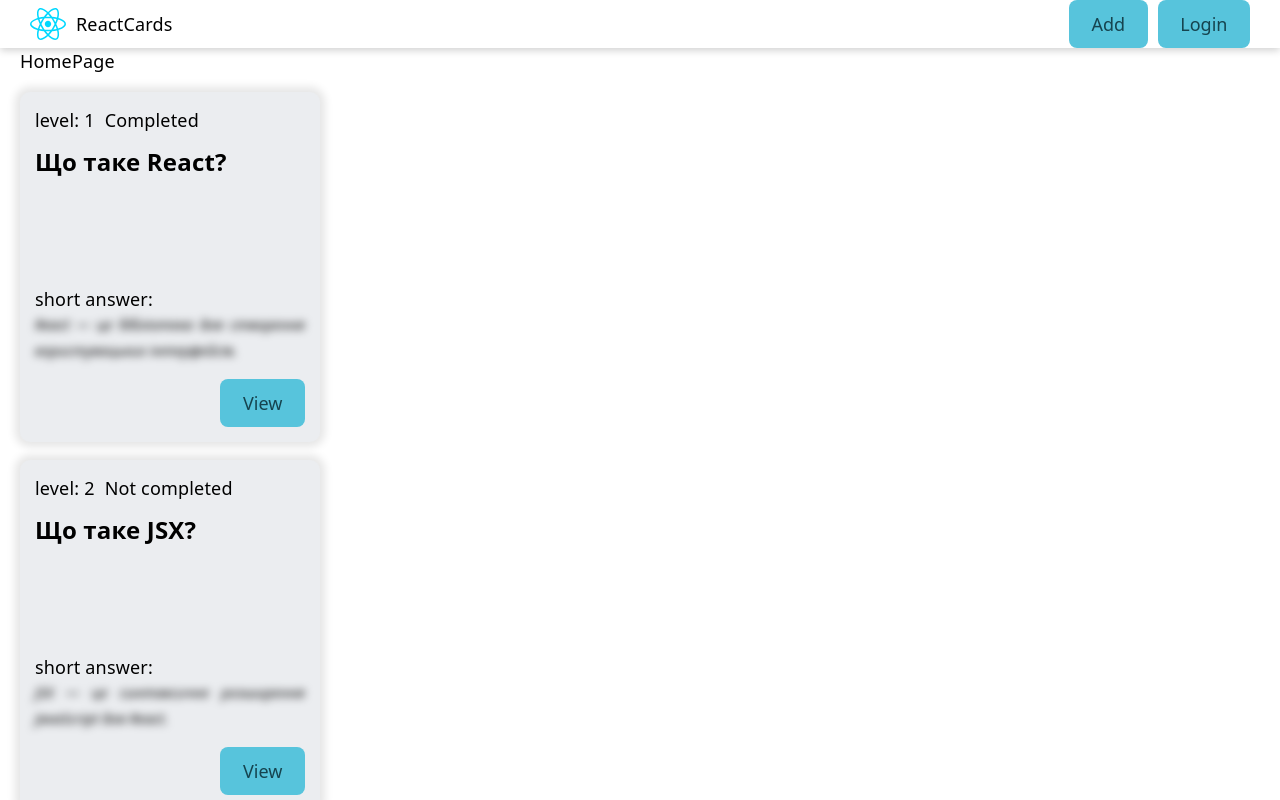
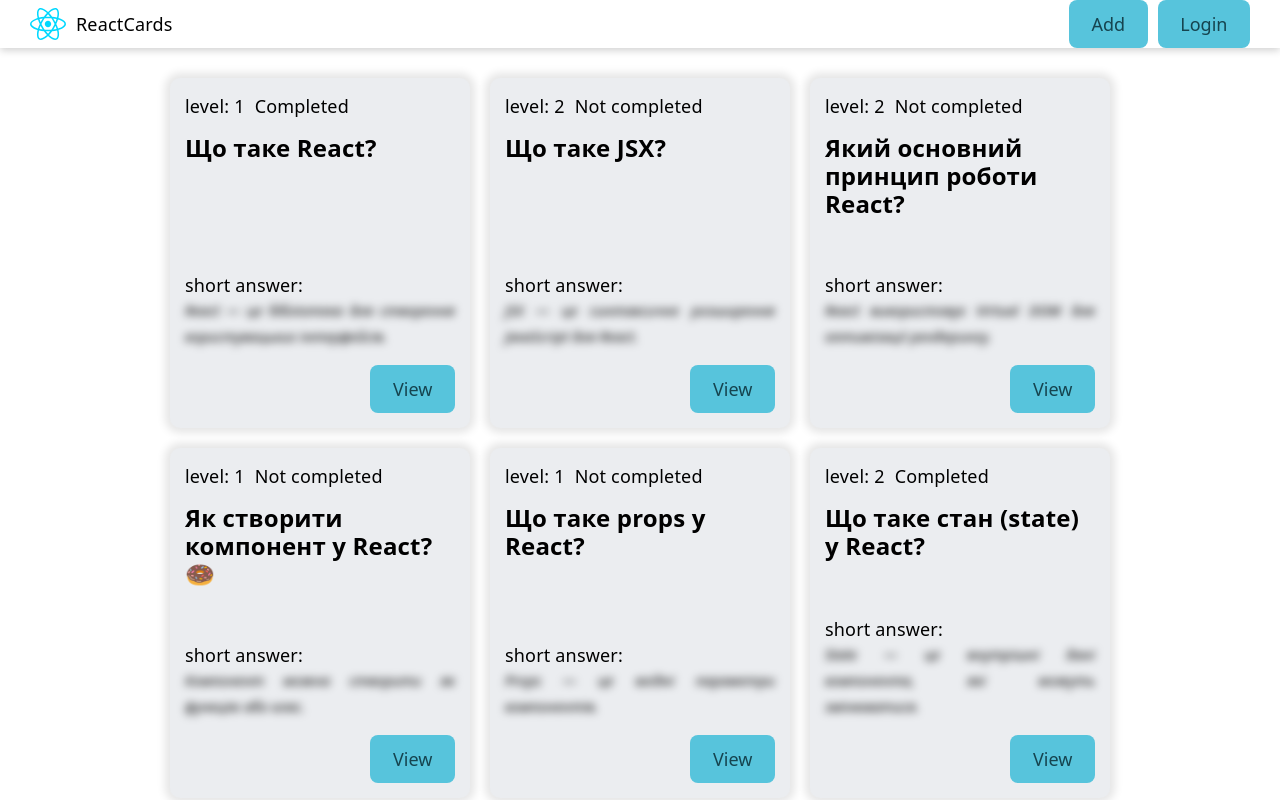
Before and after one commit to YaroslavPrystupluk/react-app-course, a React (Vite) app: page / in a window 1280 px wide. Built offline with nearby package versions, Linux system fonts and the light colour scheme; data requests are answered from the project's data file.

Commit message:
useFetch add

```diff
--- /dev/null
+++ b/src/components/Loader/Loader.jsx
@@ -0,0 +1,11 @@
+import s from "./index.module.css";
+
+const Loader = () => {
+  return (
+    <div className={s.backdrop}>
+      <span className={s.loader}></span>;
+    </div>
+  );
+};
+
+export default Loader;
--- /dev/null
+++ b/src/components/Loader/index.js
@@ -0,0 +1 @@
+export { default as Loader } from "./Loader.jsx";
--- /dev/null
+++ b/src/components/Loader/index.module.css
@@ -0,0 +1,81 @@
+.backdrop {
+  position: fixed;
+  inset: 0;
+  background: rgba(0, 0, 0, 0.5);
+  display: flex;
+  justify-content: center;
+  align-items: center;
+  z-index: 999;
+}
+
+.loader {
+  --color-1: #fff;
+  --color-2: rgba(255, 255, 255, 0);
+  --size: 1.5px;
+
+  width: calc(48 * var(--size));
+  height: calc(24 * var(--size));
+  display: inline-block;
+  position: relative;
+  border: calc(1 * var(--size)) solid var(--color-1);
+}
+.loader::after {
+  content: "";
+  box-sizing: border-box;
+  position: absolute;
+  left: 100%;
+  top: 50%;
+  transform: translateY(-50%);
+  border: calc(1 * var(--size)) solid var(--color-1);
+  width: calc(5 * var(--size));
+  height: calc(12 * var(--size));
+}
+.loader::before {
+  content: "";
+  position: absolute;
+  left: calc(-8 * var(--size));
+  top: 50%;
+  transform: translateY(-50%);
+  height: 80%;
+  width: calc(6 * var(--size));
+  box-sizing: border-box;
+  animation: animloader 2s linear infinite;
+}
+
+@keyframes animloader {
+  0% {
+    box-shadow:
+      calc(11 * var(--size)) 0 var(--color-2),
+      calc(22 * var(--size)) 0 var(--color-2),
+      calc(33 * var(--size)) 0 var(--color-2),
+      calc(44 * var(--size)) 0 var(--color-2);
+  }
+  25% {
+    box-shadow:
+      calc(11 * var(--size)) 0 white,
+      calc(22 * var(--size)) 0 var(--color-2),
+      calc(33 * var(--size)) 0 var(--color-2),
+      calc(44 * var(--size)) 0 var(--color-2);
+  }
+  50% {
+    box-shadow:
+      calc(11 * var(--size)) 0 white,
+      calc(22 * var(--size)) 0 white,
+      calc(33 * var(--size)) 0 var(--color-2),
+      calc(44 * var(--size)) 0 var(--color-2);
+  }
+  75% {
+    box-shadow:
+      calc(11 * var(--size)) 0 white,
+      calc(22 * var(--size)) 0 white,
+      calc(33 * var(--size)) 0 white,
+      calc(44 * var(--size)) 0 var(--color-2);
+  }
+  100% {
+    box-shadow:
+      calc(11 * var(--size)) 0 white,
+      calc(22 * var(--size)) 0 white,
+      calc(33 * var(--size)) 0 white,
+      calc(44 * var(--size)) 0 white;
+  }
+}
--- a/src/components/QuestionsCardList/index.module.css
+++ b/src/components/QuestionsCardList/index.module.css
@@ -1,6 +1,10 @@
 .cardList {
-    display: flex;
-    flex-direction: column;
-    gap: 1rem;
-    margin-top: 1rem
+  width: 100%;
+  padding: 30px 0;
+  margin: 0 auto;
+  display: flex;
+  justify-content: center;
+  align-items: center;
+  flex-wrap: wrap;
+  gap: 20px;
 }
--- /dev/null
+++ b/src/helper/delayFn.js
@@ -0,0 +1,3 @@
+export const delayFn = async (delay = 2000) => {
+  await new Promise((res) => setTimeout(res, delay));
+};
--- a/src/hooks/useFetch.jsx
+++ b/src/hooks/useFetch.jsx
@@ -1,27 +1,25 @@
-import {useEffect, useState} from "react";
+import { useEffect, useState } from "react";
+import { delayFn } from "../helper/delayFn";
 
-export const useFetch = (url) => {
-    const [data, setData] = useState([]);
-    const [loading, setLoading] = useState(true);
-    const [error, setError] = useState(null);
+export const useFetch = (callback) => {
+  const [isLoading, setIsLoading] = useState(true);
+  const [error, setError] = useState("");
 
-    const fetchData = async () => {
-        setLoading(true);
-        try {
-            setError(null);
-            const response = await fetch(url);
-            const data = await response.json();
-            setData(data);
-        } catch (e) {
-            setError(e.message || "Something went wrong");
-        } finally {
-            setLoading(false);
-        }
+  const fetchFn = async (arg) => {
+    try {
+      setIsLoading(true);
+      setError("");
+      await delayFn();
+
+      const response = await callback(arg);
+
+      return response;
+    } catch (err) {
+      setError(err.message);
+    } finally {
+      setIsLoading(false);
     }
+  };
 
-    useEffect(() => {
-        fetchData();
-    }, [])
-
-    return {data, loading, error};
+  return [fetchFn, isLoading, error];
 };
--- a/src/page/HomePage/HomePage.jsx
+++ b/src/page/HomePage/HomePage.jsx
@@ -1,19 +1,35 @@
 import { QuestionCard } from "../../components/QuestionCard";
-import {API_URL} from "../../constans/index.js";
-import {useFetch} from "../../hooks/useFetch.jsx";
-import {QuestionsCardList} from "../../components/QuestionsCardList";
+import { API_URL } from "../../constans/index.js";
+import { useFetch } from "../../hooks/useFetch.jsx";
+import { QuestionsCardList } from "../../components/QuestionsCardList";
+import { Loader } from "../../components/Loader";
 
 import s from "./index.module.css";
+import { useEffect, useState } from "react";
 
 const HomePage = () => {
-  const {data: cards, loading, error } = useFetch(`${API_URL}/react`);
+  const [questions, setQuestions] = useState([]);
+  const [geQquestions, isLoading, error] = useFetch(async (url) => {
+    const response = await fetch(`${API_URL}/${url}`);
+    if (!response.ok) {
+      throw new Error("Something went wrong");
+    }
+    const data = await response.json();
+
+    setQuestions(data);
+    return data;
+  });
+  console.log(error);
+
+  useEffect(() => {
+    geQquestions("react");
+  }, []);
 
   return (
     <>
-      {loading && <p>Loading...</p>}
+      {isLoading && <Loader />}
       {error && <p>Error: {error}</p>}
-      HomePage
-      <QuestionsCardList cards={cards} />
+      <QuestionsCardList cards={questions} />
     </>
   );
 };
```
Also changed, not shown: src/components/QuestionsCardList/QuestionsCardList.jsx (+4 -4 lines).
